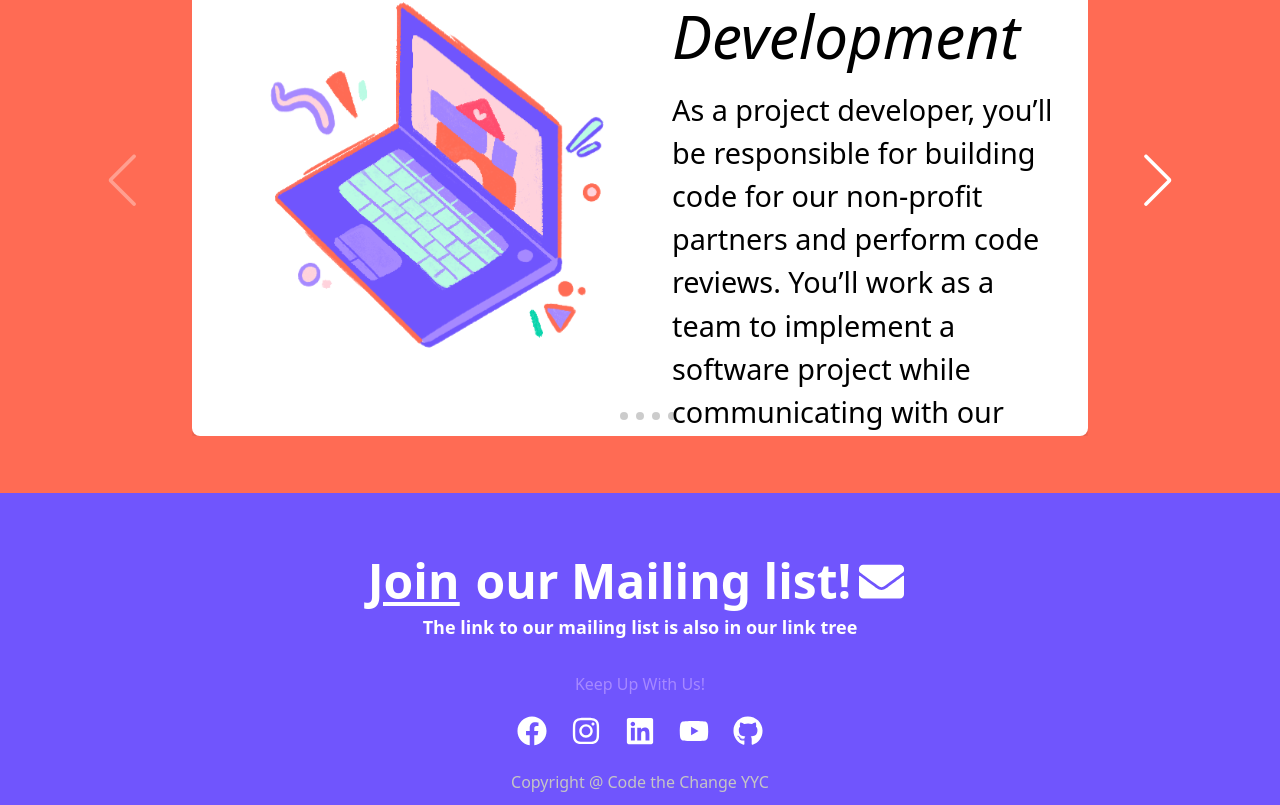
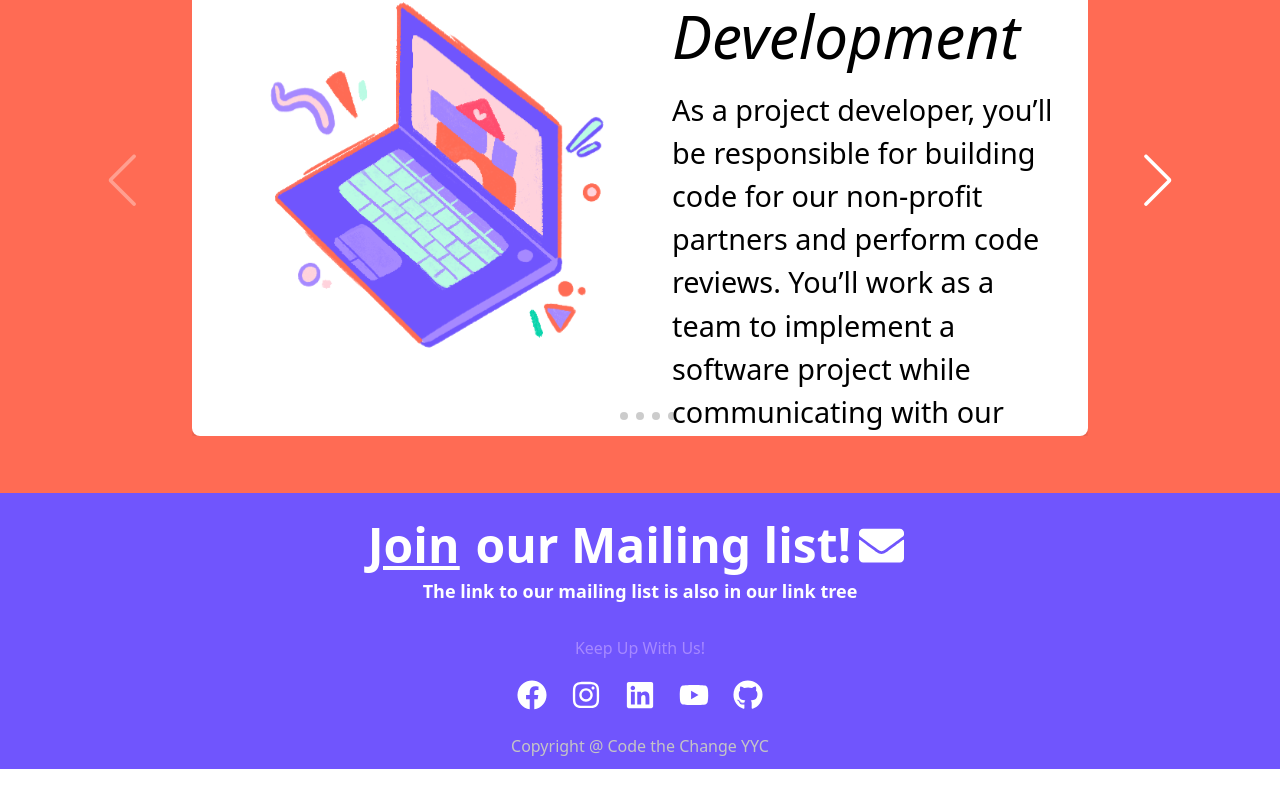
Before and after one commit to Code-the-Change-YYC/code-the-change-yyc-site, a Next.js app: page /join in a window 1280 px wide. Shown: the part 1851-2656 px from the top of the page. After the commit the page ends 2620 px from the top, so only its background shows below. Built offline with nearby package versions, Linux system fonts and the light colour scheme; a web font is replaced by a local one.

Commit message:
Refactor MailingList component styles

```diff
--- a/components/MailingList.jsx
+++ b/components/MailingList.jsx
@@ -1,7 +1,7 @@
 import Link from 'next/link';
 import { FaEnvelope } from 'react-icons/fa';
 const MAILING_LIST_CONTAINER = 'bg-[#7055FD] flex flex-col text-center';
-const CONTENT_CONTAINER = 'flex flex-col pt-14 p-5 md:px-32 text-center';
+const CONTENT_CONTAINER = 'flex flex-col p-5 md:px-32 text-center';
 const HEADING_CONTAINER = 'flex flex-row text-center justify-center';
 const LINK_TO_MAILING_LIST =
   'https://docs.google.com/forms/d/e/1FAIpQLSfusGF-TTs6nXfBCodQuuDWqx7DnTrm6GF4c-CeDVUt1m_plA/viewform';
@@ -14,7 +14,7 @@ const MailingList = () => {
             <button className="font-extrabold underline rounded p-2 w-fit hover:opacity-85">
               <Link href={LINK_TO_MAILING_LIST}>Join </Link>
             </button>
-            <div className="">our Mailing list!</div>
+            <div>our Mailing list!</div>
             <FaEnvelope size={45} color="white" className="hidden sm:block align-middle" />
           </h1>
         </div>
```
